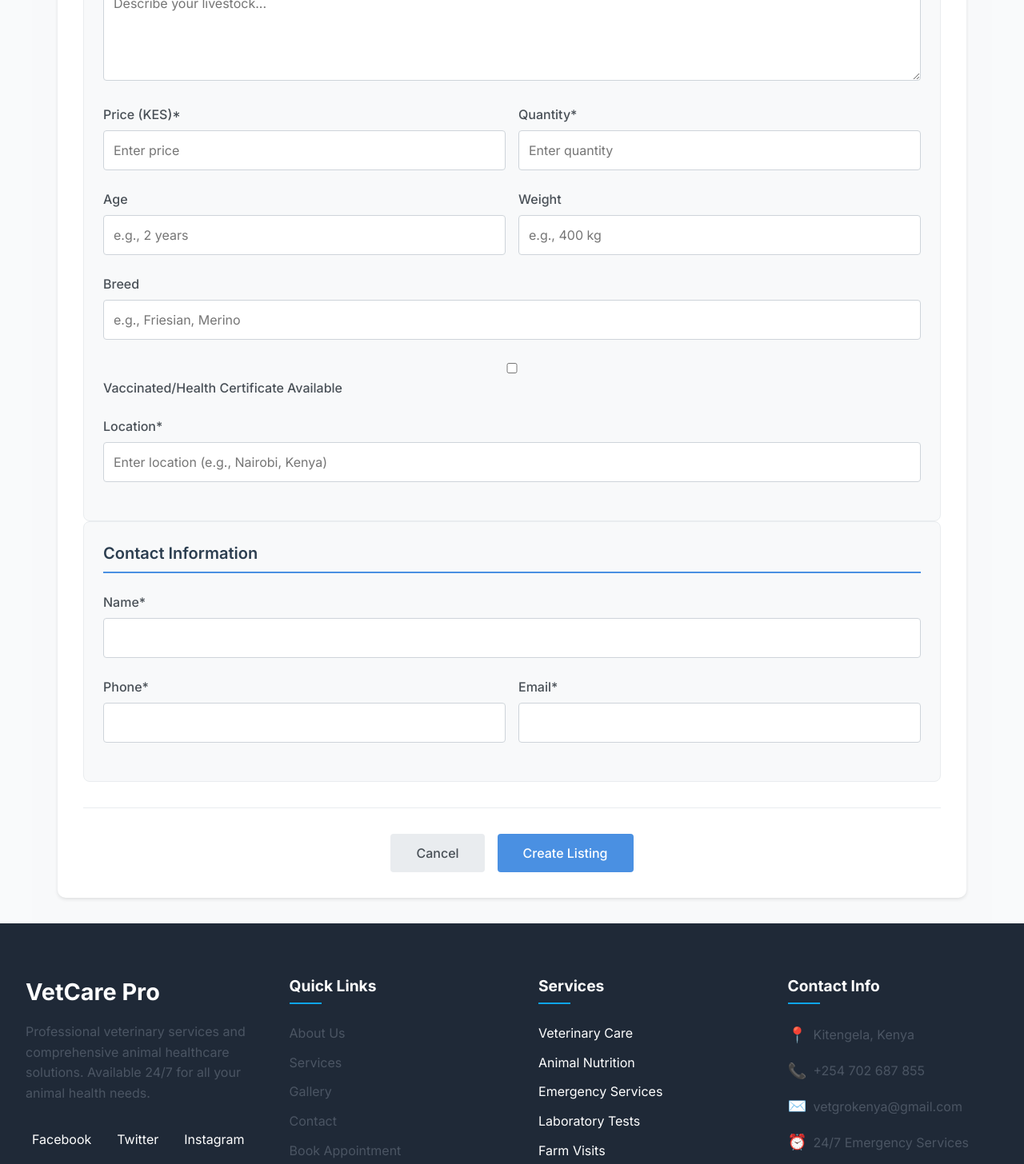
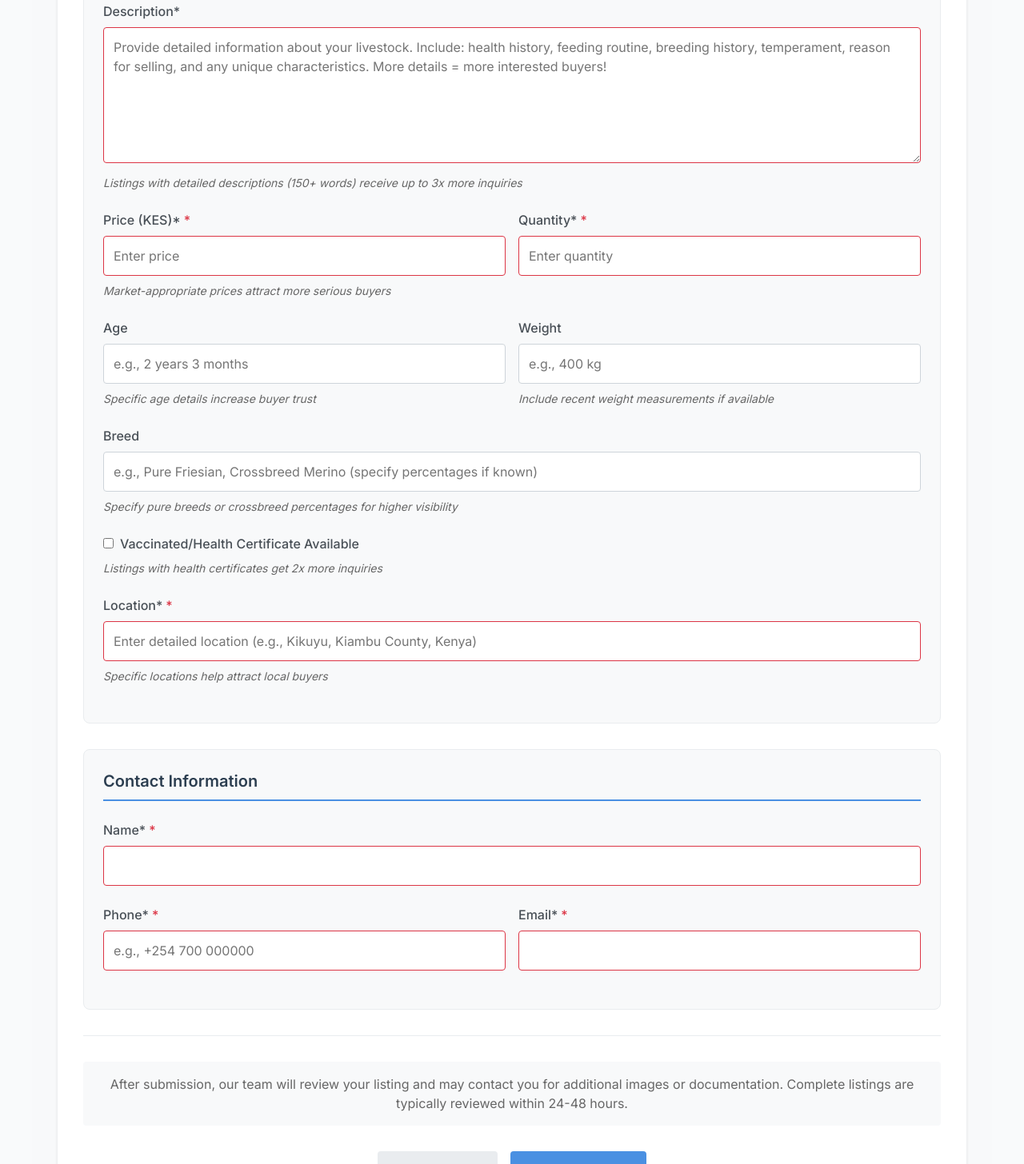
Before and after one commit to Nyandiekahh/Vet-Ken, a React (Create React App) app: page /shop/sell in a window 1280 px wide. Shown: the part 580-2036 px from the top of the page at 80% size. Built offline with nearby package versions, Linux system fonts and the light colour scheme.

Commit message:
Final commit

```diff
--- a/src/components/sections/Shop/SellLivestock/SellLivestock.module.css
+++ b/src/components/sections/Shop/SellLivestock/SellLivestock.module.css
@@ -1,4 +1,3 @@
-/* src/components/sections/Shop/SellLivestock/SellLivestock.module.css */
 .container {
   max-width: 1200px;
   margin: 0 auto;
@@ -25,6 +24,28 @@
 .subtitle {
   font-size: 1.1rem;
   opacity: 0.9;
+  max-width: 600px;
+  margin: 0 auto;
+}
+
+.successMessage {
+  background-color: #d4edda;
+  border: 1px solid #c3e6cb;
+  color: #155724;
+  padding: 1.5rem;
+  border-radius: 8px;
+  margin-bottom: 2rem;
+  animation: fadeIn 0.5s ease-out;
+}
+
+.successMessage h3 {
+  margin: 0 0 1rem 0;
+  font-size: 1.25rem;
+}
+
+.successMessage p {
+  margin: 0;
+  line-height: 1.5;
 }
 
 .form {
@@ -34,23 +55,12 @@
   box-shadow: 0 2px 4px rgba(0, 0, 0, 0.1);
 }
 
-  .formGrid {
-    display: grid;
-    grid-template-columns: 1fr;
-    gap: 2rem;
-  }
-
-  @media (min-width: 768px) {
-    .formGrid {
-      grid-template-columns: repeat(2, 1fr);
-    }
-  }
-
 .formSection {
   padding: 1.5rem;
   background: #f8f9fa;
   border-radius: 8px;
   border: 1px solid #e9ecef;
+  margin-bottom: 2rem;
 }
 
 .sectionTitle {
@@ -64,6 +74,7 @@
 
 .formGroup {
   margin-bottom: 1.5rem;
+  position: relative;
 }
 
 .formGroup label {
@@ -81,7 +92,7 @@
   border: 1px solid #ced4da;
   border-radius: 4px;
   font-size: 1rem;
-    transition: border-color 0.3s ease;
+  transition: all 0.3s ease;
 }
 
 .formGroup input:focus,
@@ -92,63 +103,34 @@
   box-shadow: 0 0 0 2px rgba(74, 144, 226, 0.2);
 }
 
+.fieldTip {
+  display: block;
+  font-size: 0.875rem;
+  color: #666;
+  margin-top: 0.5rem;
+  font-style: italic;
+}
+
 .formRow {
   display: grid;
   grid-template-columns: repeat(2, 1fr);
   gap: 1rem;
 }
 
-  .checkboxGroup {
-    display: flex;
-    flex-direction: column;
-    gap: 0.75rem;
-    margin-top: 1rem;
-  }
-
-  .checkboxGroup label {
-    display: flex;
-    align-items: center;
-    gap: 0.5rem;
-    cursor: pointer;
-  }
-
-  .imageUpload {
-    border: 2px dashed #ced4da;
-    padding: 1.5rem;
-    border-radius: 8px;
+.submissionNote {
   text-align: center;
-  }
-
-  .fileInput {
-    margin-bottom: 1rem;
-  }
-
-  .imagePreviews {
-    display: grid;
-    grid-template-columns: repeat(auto-fill, minmax(100px, 1fr));
-    gap: 1rem;
-    margin-top: 1rem;
-  }
-
-  .imagePreviews img {
-    width: 100%;
-    height: 100px;
-    object-fit: cover;
+  color: #666;
+  margin-bottom: 2rem;
+  padding: 1rem;
+  background: #f8f9fa;
   border-radius: 4px;
-    border: 1px solid #ced4da;
+  line-height: 1.5;
 }
 
 .formFooter {
   margin-top: 2rem;
   padding-top: 2rem;
   border-top: 1px solid #e9ecef;
-  }
-
-  .commission {
-    text-align: center;
-    color: #6c757d;
-    margin-bottom: 1.5rem;
-    font-style: italic;
 }
 
 .buttonGroup {
@@ -164,6 +146,7 @@
   font-weight: 500;
   cursor: pointer;
   transition: all 0.3s ease;
+  min-width: 150px;
 }
 
 .cancelButton {
@@ -178,11 +161,16 @@
   border: none;
 }
 
+.submitButton:disabled {
+  background-color: #a0c4e4;
+  cursor: not-allowed;
+}
+
 .cancelButton:hover {
   background-color: #dee2e6;
 }
 
-  .submitButton:hover {
+.submitButton:hover:not(:disabled) {
   background-color: #357abd;
 }
 
@@ -190,7 +178,7 @@
 @keyframes fadeIn {
   from {
     opacity: 0;
-      transform: translateY(10px);
+    transform: translateY(-20px);
   }
   to {
     opacity: 1;
@@ -214,157 +202,136 @@
   min-height: 120px;
 }
 
-  /* Category badges */
-  .categoryBadge {
-    display: inline-block;
-    padding: 0.35rem 0.75rem;
-    background-color: #e3f2fd;
-    color: #1976d2;
-    border-radius: 20px;
-    font-size: 0.875rem;
+/* Checkbox styling */
+.formGroup input[type="checkbox"] {
+  width: auto;
   margin-right: 0.5rem;
-    margin-bottom: 0.5rem;
+  cursor: pointer;
 }
 
-  /* Price input special styling */
-  .priceInput {
-    position: relative;
+.formGroup input[type="checkbox"] + label {
+  display: inline;
+  cursor: pointer;
 }
 
-  .priceInput input {
-    padding-left: 3rem;
+/* Required field indicator */
+.formGroup label::after {
+  content: "*";
+  color: #dc3545;
+  margin-left: 4px;
 }
 
-  .priceInput::before {
-    content: 'KES';
-    position: absolute;
-    left: 1rem;
-    top: 50%;
-    transform: translateY(-50%);
-    color: #495057;
-    font-weight: 500;
+.formGroup label:not(:has(+ input[required]))::after {
+  content: none;
 }
 
-  /* Image upload enhancements */
-  .imageUploadContainer {
-    position: relative;
-    margin-bottom: 2rem;
+/* Form validation styles */
+.formGroup input:invalid,
+.formGroup textarea:invalid {
+  border-color: #dc3545;
 }
 
-  .dropZone {
-    border: 2px dashed #4a90e2;
-    padding: 2rem;
-    text-align: center;
-    cursor: pointer;
-    transition: all 0.3s ease;
-    background-color: #f8f9fa;
-  }
-
-  .dropZone:hover {
-    border-color: #357abd;
-    background-color: #e3f2fd;
-  }
-
-  .dropZoneActive {
-    border-color: #2e7d32;
-    background-color: #e8f5e9;
-  }
-
-  .imagePreviewGrid {
-    display: grid;
-    grid-template-columns: repeat(auto-fill, minmax(150px, 1fr));
-    gap: 1rem;
-    margin-top: 1.5rem;
-  }
-
-  .imagePreviewContainer {
-    position: relative;
-    aspect-ratio: 1;
-  }
-
-  .imagePreview {
-    width: 100%;
-    height: 100%;
-    object-fit: cover;
-    border-radius: 8px;
-    border: 2px solid #e9ecef;
-  }
-
-  .imageRemoveButton {
-    position: absolute;
-    top: -0.5rem;
-    right: -0.5rem;
-    background-color: #dc3545;
-    color: white;
-    border: none;
-    border-radius: 50%;
-    width: 24px;
-    height: 24px;
-    display: flex;
-    align-items: center;
-    justify-content: center;
-    cursor: pointer;
-    opacity: 0;
-    transition: opacity 0.3s ease;
-  }
-
-  .imagePreviewContainer:hover .imageRemoveButton {
-    opacity: 1;
-  }
-
-  /* Success message styling */
-  .successMessage {
-    background-color: #d4edda;
-    color: #155724;
-    padding: 1rem;
-    border-radius: 4px;
-    margin-bottom: 1rem;
-    display: flex;
-    align-items: center;
-    gap: 0.5rem;
+.formGroup input:invalid:focus,
+.formGroup textarea:invalid:focus {
+  box-shadow: 0 0 0 2px rgba(220, 53, 69, 0.25);
 }
 
 /* Error message styling */
 .errorMessage {
-    background-color: #f8d7da;
-    color: #721c24;
-    padding: 1rem;
-    border-radius: 4px;
-    margin-bottom: 1rem;
-    display: flex;
-    align-items: center;
-    gap: 0.5rem;
+  color: #dc3545;
+  font-size: 0.875rem;
+  margin-top: 0.5rem;
+  display: none;
 }
 
-  /* Progress indicator */
-  .progressBar {
-    height: 4px;
-    background-color: #e9ecef;
-    border-radius: 2px;
+.formGroup input:invalid + .errorMessage,
+.formGroup textarea:invalid + .errorMessage {
+  display: block;
+}
+
+/* Loading state styles */
+@keyframes spin {
+  to {
+    transform: rotate(360deg);
+  }
+}
+
+.submitButton:disabled::after {
+  content: "";
+  display: inline-block;
+  width: 1rem;
+  height: 1rem;
+  margin-left: 0.5rem;
+  border: 2px solid #fff;
+  border-right-color: transparent;
+  border-radius: 50%;
+  animation: spin 0.75s linear infinite;
+}
+
+/* Responsive styles */
+@media (max-width: 768px) {
+  .container {
+    padding: 1rem;
+  }
+
+  .header {
+    padding: 1.5rem;
     margin-bottom: 2rem;
   }
 
-  .progressFill {
-    height: 100%;
-    background-color: #4a90e2;
-    border-radius: 2px;
-    transition: width 0.3s ease;
+  .title {
+    font-size: 2rem;
   }
 
-  /* Form tooltips */
+  .formRow {
+    grid-template-columns: 1fr;
+  }
+
+  .buttonGroup {
+    flex-direction: column;
+  }
+
+  .cancelButton,
+  .submitButton {
+    width: 100%;
+  }
+
+  .formSection {
+    padding: 1rem;
+  }
+}
+
+/* Field focus highlight animation */
+@keyframes fieldHighlight {
+  0% {
+    transform: scale(1);
+  }
+  50% {
+    transform: scale(1.02);
+  }
+  100% {
+    transform: scale(1);
+  }
+}
+
+.formGroup input:focus,
+.formGroup textarea:focus {
+  animation: fieldHighlight 0.3s ease-out;
+}
+
+/* Tooltip styles */
 .tooltip {
   position: relative;
   display: inline-block;
-    margin-left: 0.5rem;
 }
 
-  .tooltipText {
+.tooltip .tooltipText {
   visibility: hidden;
   width: 200px;
   background-color: #333;
   color: white;
   text-align: center;
-    border-radius: 4px;
+  border-radius: 6px;
   padding: 0.5rem;
   position: absolute;
   z-index: 1;
@@ -380,25 +347,6 @@
   opacity: 1;
 }
 
-  /* Responsive enhancements */
-  @media (max-width: 576px) {
-    .formRow {
-      grid-template-columns: 1fr;
-    }
-
-    .buttonGroup {
-      flex-direction: column;
-    }
-
-    .title {
-      font-size: 2rem;
-    }
-
-    .subtitle {
-      font-size: 1rem;
-    }
-  }
-
 /* Print styles */
 @media print {
   .container {
@@ -409,10 +357,50 @@
   .header {
     background: none;
     color: black;
+    box-shadow: none;
+  }
+
+  .formSection {
+    border: none;
     padding: 1rem 0;
   }
 
-    .buttonGroup {
+  .buttonGroup,
+  .fieldTip {
     display: none;
   }
 }
+
+/* Additional helper classes */
+.required::after {
+  content: "*";
+  color: #dc3545;
+  margin-left: 4px;
+}
+
+.helpText {
+  display: block;
+  margin-top: 0.25rem;
+  font-size: 0.875rem;
+  color: #6c757d;
+}
+
+.infoIcon {
+  display: inline-block;
+  width: 16px;
+  height: 16px;
+  background: #4a90e2;
+  color: white;
+  border-radius: 50%;
+  text-align: center;
+  line-height: 16px;
+  font-size: 12px;
+  margin-left: 0.5rem;
+  cursor: help;
+}
+
+.highlight {
+  background-color: #fff3cd;
+  padding: 0.25rem;
+  border-radius: 4px;
+}
--- a/src/components/sections/Shop/SellLivestock/SellLivestock.tsx
+++ b/src/components/sections/Shop/SellLivestock/SellLivestock.tsx
@@ -20,6 +20,7 @@ interface FormData {
 const SellLivestock = () => {
   const form = useRef<HTMLFormElement>(null);
   const [isSubmitting, setIsSubmitting] = useState(false);
+  const [showSuccess, setShowSuccess] = useState(false);
   const [formData, setFormData] = useState<FormData>({
     title: '',
     description: '',
@@ -58,8 +59,6 @@ const SellLivestock = () => {
         message: `New listing: ${formData.title}`
       };
 
-      console.log('Sending data:', JSON.stringify(templateParams, null, 2));
-
       const response = await emailjs.send(
         'service_n5p0vrs',
         'template_bf1kq69',
@@ -68,7 +67,7 @@ const SellLivestock = () => {
       );
 
       console.log('Success:', response);
-      alert('Your listing has been submitted successfully!');
+      setShowSuccess(true);
 
       if (form.current) {
         form.current.reset();
@@ -87,6 +86,12 @@ const SellLivestock = () => {
         sellerPhone: '',
         sellerEmail: ''
       });
+
+      // Scroll to top to show success message
+      window.scrollTo({ top: 0, behavior: 'smooth' });
+
+      // Hide success message after 10 seconds
+      setTimeout(() => setShowSuccess(false), 10000);
     } catch (error) {
       console.error('Error:', error);
       alert('There was an error submitting your listing. Please try again.');
@@ -99,7 +104,17 @@ const SellLivestock = () => {
     <div className={styles.container}>
       <div className={styles.header}>
         <h1 className={styles.title}>Create New Listing</h1>
+        <p className={styles.subtitle}>
+          Detailed listings get 3x more views! Be thorough in your descriptions.
+        </p>
       </div>
+
+      {showSuccess && (
+        <div className={styles.successMessage}>
+          <h3>Thank you for submitting your listing!</h3>
+          <p>Our team will review your submission within 24-48 hours. If additional images or documents are needed, we'll contact you via email. Verified listings with complete information typically receive more buyer interest.</p>
+        </div>
+      )}
 
       <form ref={form} onSubmit={handleSubmit} className={styles.form}>
         <div className={styles.formSection}>
@@ -112,9 +127,12 @@ const SellLivestock = () => {
               name="title"
               value={formData.title}
               onChange={(e) => setFormData({ ...formData, title: e.target.value })}
-              placeholder="Enter item title (e.g., Friesian Dairy Cow)"
+              placeholder="Enter descriptive title (e.g., 'Healthy 2-Year-Old Friesian Dairy Cow, Vaccinated')"
               required
             />
+            <span className={styles.fieldTip}>
+              Pro tip: Include key details like breed, age, and main features in the title
+            </span>
           </div>
 
           <div className={styles.formGroup}>
@@ -123,10 +141,13 @@ const SellLivestock = () => {
               name="description"
               value={formData.description}
               onChange={(e) => setFormData({ ...formData, description: e.target.value })}
-              placeholder="Describe your livestock..."
-              rows={4}
+              placeholder="Provide detailed information about your livestock. Include: health history, feeding routine, breeding history, temperament, reason for selling, and any unique characteristics. More details = more interested buyers!"
+              rows={6}
               required
             />
+            <span className={styles.fieldTip}>
+              Listings with detailed descriptions (150+ words) receive up to 3x more inquiries
+            </span>
           </div>
 
           <div className={styles.formRow}>
@@ -143,6 +164,9 @@ const SellLivestock = () => {
                 placeholder="Enter price"
                 required
               />
+              <span className={styles.fieldTip}>
+                Market-appropriate prices attract more serious buyers
+              </span>
             </div>
 
             <div className={styles.formGroup}>
@@ -169,8 +193,11 @@ const SellLivestock = () => {
                 name="age"
                 value={formData.age}
                 onChange={(e) => setFormData({ ...formData, age: e.target.value })}
-                placeholder="e.g., 2 years"
+                placeholder="e.g., 2 years 3 months"
               />
+              <span className={styles.fieldTip}>
+                Specific age details increase buyer trust
+              </span>
             </div>
 
             <div className={styles.formGroup}>
@@ -182,6 +209,9 @@ const SellLivestock = () => {
                 onChange={(e) => setFormData({ ...formData, weight: e.target.value })}
                 placeholder="e.g., 400 kg"
               />
+              <span className={styles.fieldTip}>
+                Include recent weight measurements if available
+              </span>
             </div>
           </div>
 
@@ -192,8 +222,11 @@ const SellLivestock = () => {
               name="breed"
               value={formData.breed}
               onChange={(e) => setFormData({ ...formData, breed: e.target.value })}
-              placeholder="e.g., Friesian, Merino"
+              placeholder="e.g., Pure Friesian, Crossbreed Merino (specify percentages if known)"
             />
+            <span className={styles.fieldTip}>
+              Specify pure breeds or crossbreed percentages for higher visibility
+            </span>
           </div>
 
           <div className={styles.formGroup}>
@@ -206,6 +239,9 @@ const SellLivestock = () => {
               />
               Vaccinated/Health Certificate Available
             </label>
+            <span className={styles.fieldTip}>
+              Listings with health certificates get 2x more inquiries
+            </span>
           </div>
 
           <div className={styles.formGroup}>
@@ -215,9 +251,12 @@ const SellLivestock = () => {
               name="location"
               value={formData.location}
               onChange={(e) => setFormData({ ...formData, location: e.target.value })}
-              placeholder="Enter location (e.g., Nairobi, Kenya)"
+              placeholder="Enter detailed location (e.g., Kikuyu, Kiambu County, Kenya)"
               required
             />
+            <span className={styles.fieldTip}>
+              Specific locations help attract local buyers
+            </span>
           </div>
         </div>
 
@@ -243,6 +282,7 @@ const SellLivestock = () => {
                 name="sellerPhone"
                 value={formData.sellerPhone}
                 onChange={(e) => setFormData({ ...formData, sellerPhone: e.target.value })}
+                placeholder="e.g., +254 700 000000"
                 required
               />
             </div>
@@ -261,6 +301,9 @@ const SellLivestock = () => {
         </div>
 
         <div className={styles.formFooter}>
+          <p className={styles.submissionNote}>
+            After submission, our team will review your listing and may contact you for additional images or documentation. Complete listings are typically reviewed within 24-48 hours.
+          </p>
           <div className={styles.buttonGroup}>
             <button type="button" className={styles.cancelButton}>
               Cancel
```
Lines whose indentation alone changed are shown as unchanged.
